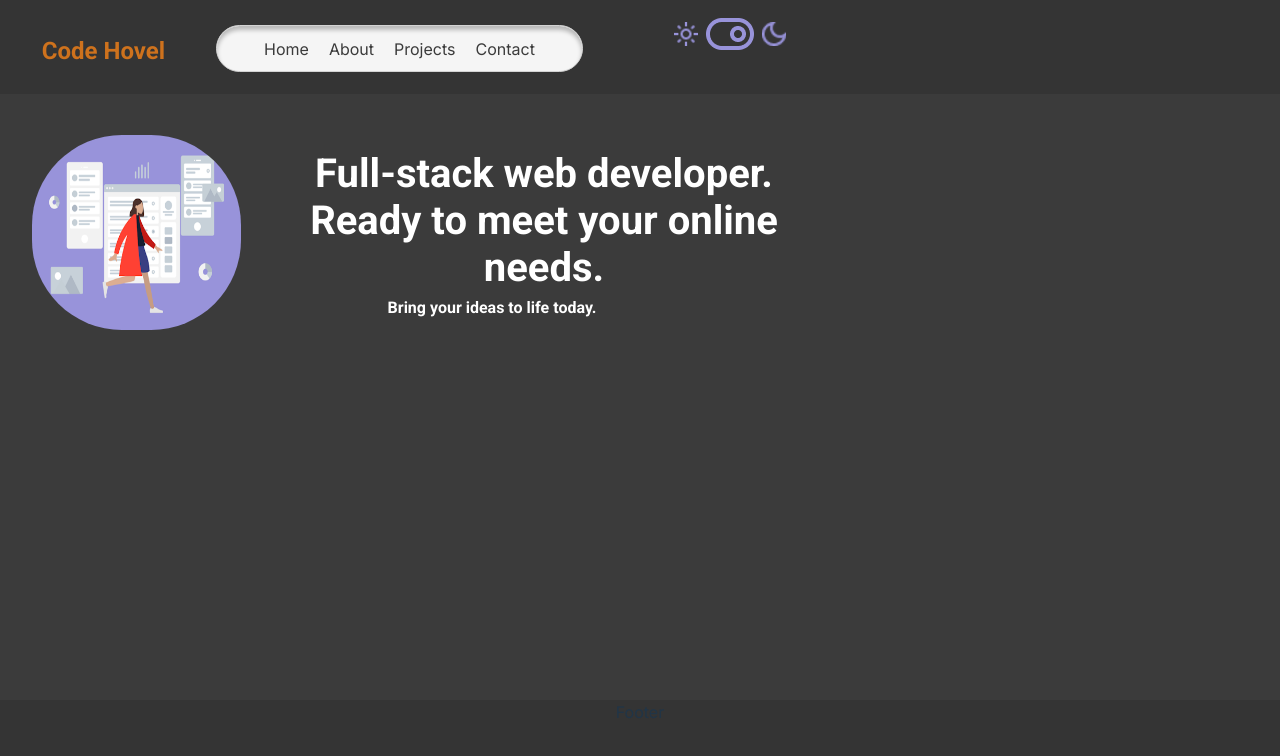
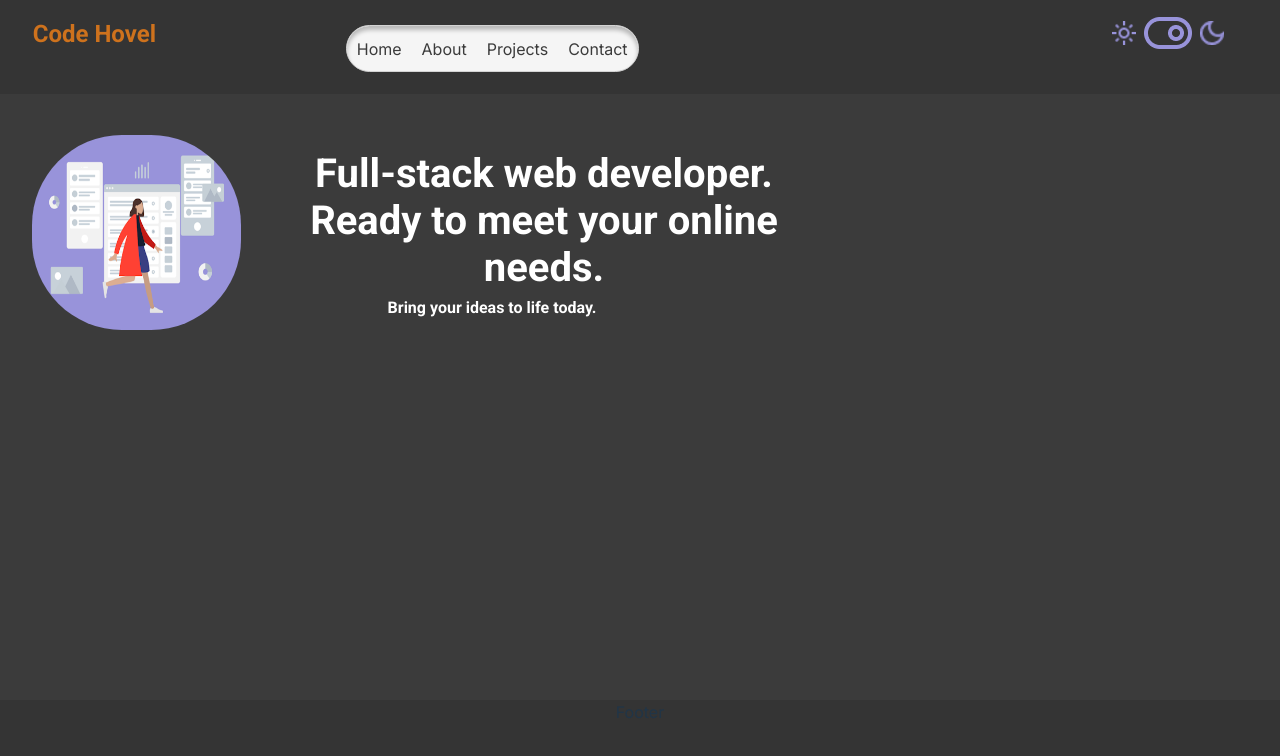
Before and after one commit to evanpixelgame/CodeHovel, a React (Vite) app: page / in a window 1280 px wide. Shown: the top 756 px of the page. Built offline with nearby package versions, Linux system fonts and the light colour scheme.

Commit message:
updated now

```diff
--- a/src/components/header/Header.css
+++ b/src/components/header/Header.css
@@ -19,6 +19,12 @@
   left: 15px;
   top: 21px;
 
+  position: absolute;
+  width: 11%;
+  height: 61.7%;
+  left: 1.875%;
+  top: 4.66%;
+
   font-family: "Roboto";
   font-style: normal;
   font-weight: 800;
@@ -38,6 +44,12 @@
   height: 47px;
   left: 216px;
   top: 25px;
+
+  position: absolute;
+  width: 22.9%;
+  height: 50%;
+  left: 27%;
+  top: 26.6%;
 
   background: #f5f5f5;
   border: 1px solid #d3d3d3;
@@ -85,6 +97,12 @@
   height: 48px;
   left: 675px;
   top: 10px;
+
+  position: absolute;
+  width: 13.75%;
+  height: 10.66%;
+  left: 84.375%;
+  top: 30%;
 
   display: flex;
   justify-content: center;
```
